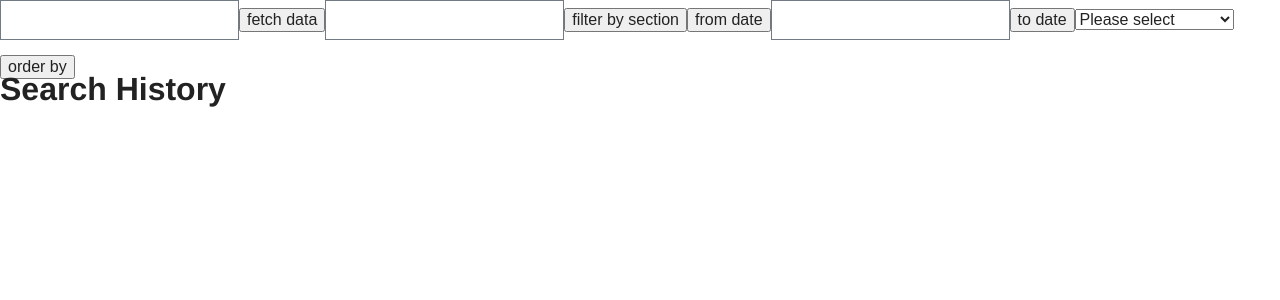
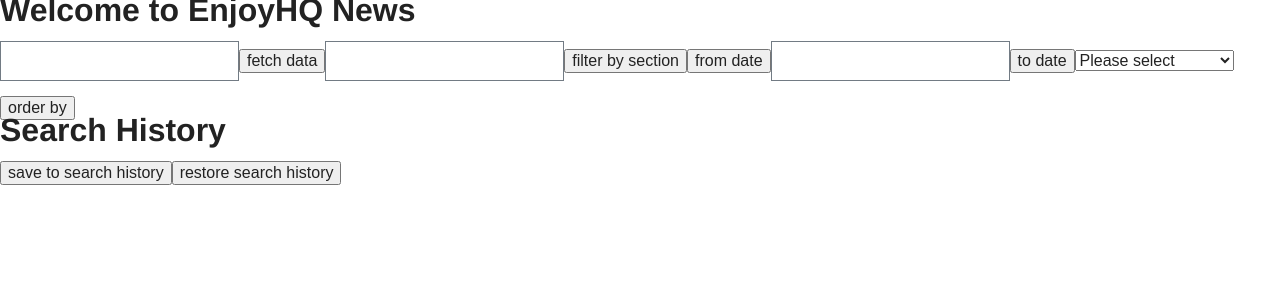
Before and after one commit to chris-at-lemon/coding-challenge-guardian, a React app: page / in a window 1280 px wide. Shown: the top 300 px of the page. Built offline with nearby package versions, Linux system fonts and the light colour scheme.

Commit message:
save search history

```diff
--- a/src/components/app.tsx
+++ b/src/components/app.tsx
@@ -10,6 +10,10 @@
 
 	return (
 		<div className="App">
+			<div className='wrapper'>
+			<div className='header'>
+				<h1>Welcome to EnjoyHQ News</h1>
+			</div>
 			<div className='searchBar'>
 				<input
 					type='text'
@@ -52,6 +56,10 @@
 					)
 				})}
 				</ul>
+				<div className='historyTreatment'>
+					<button onClick={() => fn.saveSearchHistory()}>save to search history</button>
+					<button onClick={() => fn.restoreSearchHistory()}>restore search history</button>
+				</div>
 			</div>
 			<div className='searchResults'>
 				{searchResult &&
@@ -86,6 +94,7 @@
 					</div>
 				}
 			</div>
+			</div>
 		</div>
 	);
 }
--- a/src/controllers/mainController.ts
+++ b/src/controllers/mainController.ts
@@ -161,6 +161,17 @@
 		//console.log(data.response.pages)
 	}
 
+	// Search history
+	const saveSearchHistory = () => {
+		localStorage.setItem('searchHistory', JSON.stringify(previousSearches));
+	}
+	const restoreSearchHistory = () => {
+		const savedSearchHistory = localStorage.getItem('searchHistory');
+		const parsedSearchHistory = JSON.parse(savedSearchHistory);
+
+		setPreviousSearches(parsedSearchHistory);
+	}
+
 
 	// Pagination
 
@@ -231,6 +242,8 @@
 			cleanDate,
 			incrementPage,
 			decrementPage,
+			saveSearchHistory,
+			restoreSearchHistory
 		}
 	}
 }
--- a/src/modules/http.ts
+++ b/src/modules/http.ts
@@ -1,14 +1,11 @@
 export const httpGet = async (url: string, header: any = {}) => {
   try {
     const response = await fetch(url);
-    //console.log(response);
     const data = await response.json();
-    //console.log(data);
 
     return data;
 
   } catch (error: any) {
-    //console.error('Yikes!', error);
     return error;
   }
 };
```
